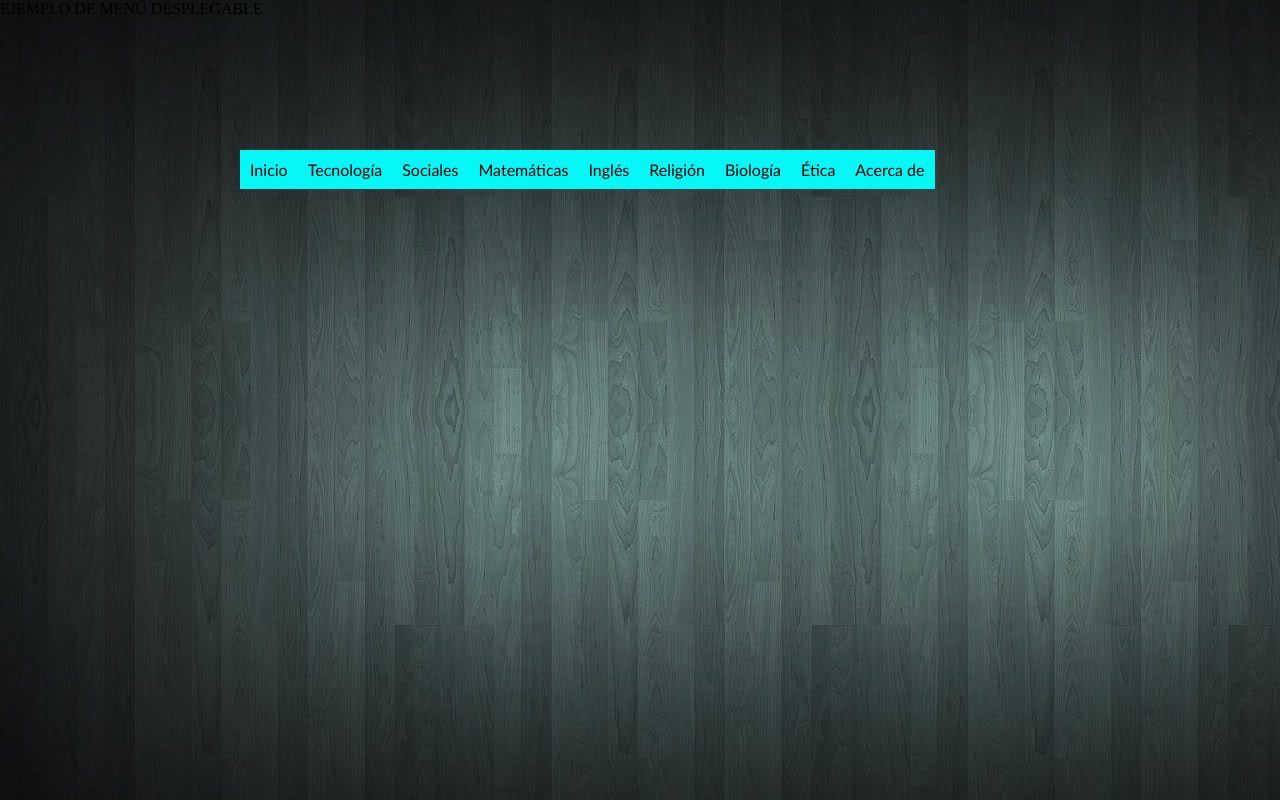
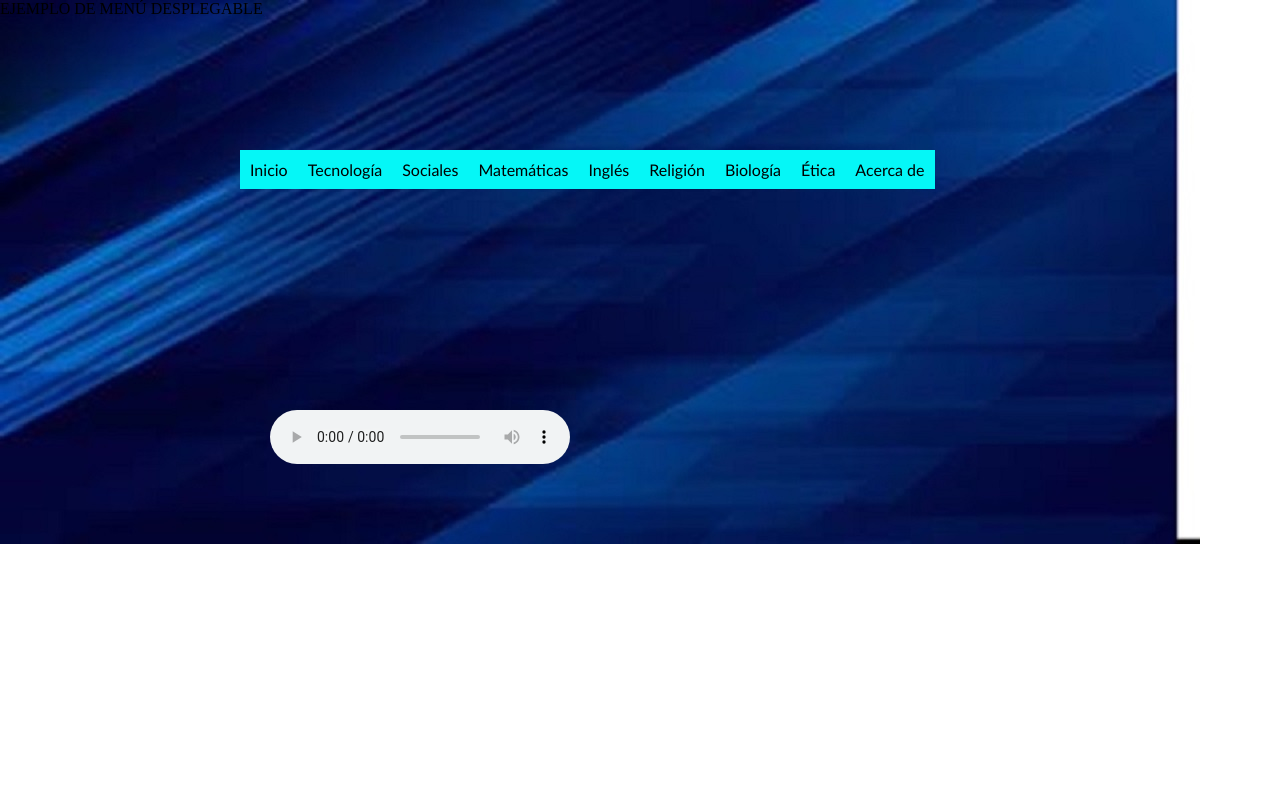
Before and after one commit to munoz2023/Pagina-prueba, a plain HTML site: page tecnologia2.html in a window 1280 px wide. Drawn offline with Linux system fonts and the light colour scheme.

Commit message:
actualización 1 13 de julio

```diff
--- a/estilos.css
+++ b/estilos.css
@@ -16,7 +16,13 @@
     background-repeat: no-repeat;
 
     }
+    .ftecnología{
 
+        background-image: url("fondo.jpg");
+
+        background-repeat: no-repeat;
+
+        }
 
 
     .img{
--- a/tecnologia2.html
+++ b/tecnologia2.html
@@ -18,7 +18,7 @@
 
 </head>
 
-<body>
+<body  class="ftecnología">
 
 <div class="contenedor">
 
@@ -236,6 +236,7 @@ EJEMPLO DE MENÚ DESPLEGABLE
 <div class="contenido">
 <div class="imagentecno"></div>
 <div class="textotecno"></div>
+<audio src="audio.mp3"  controls autoplay loop></audio>
 </div>
 
 
```
Also changed, not shown: fondo.jpg (added), 1 other file.
